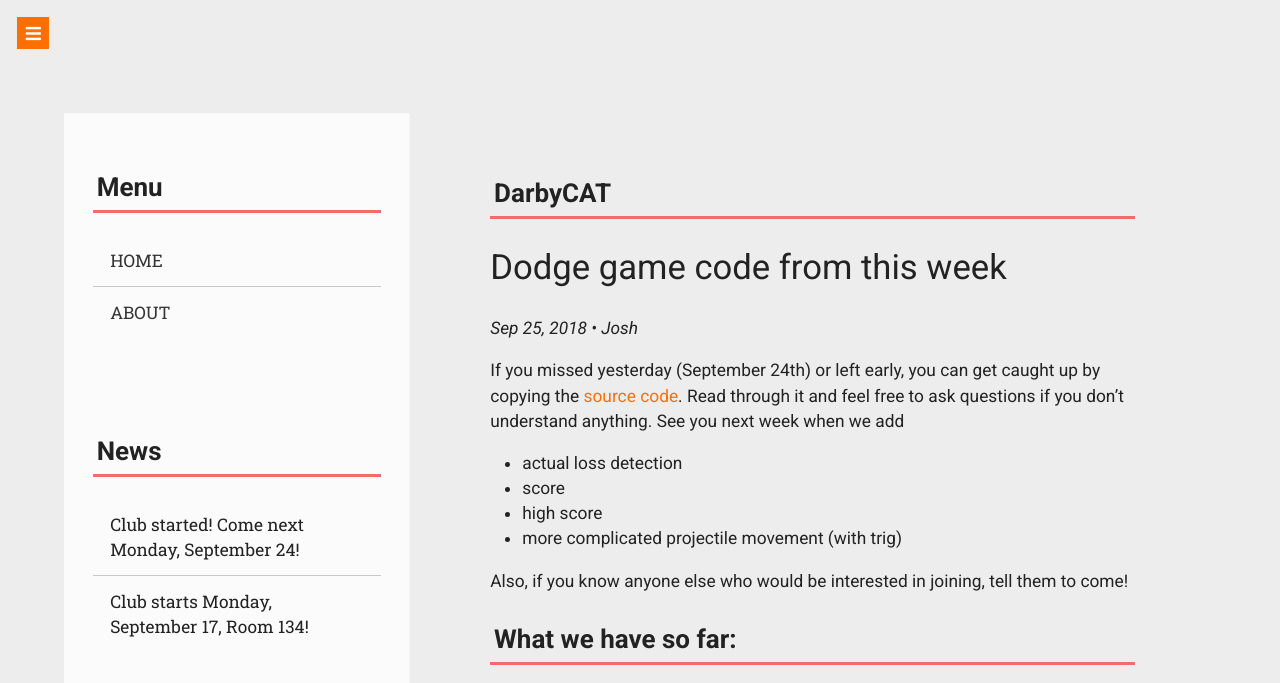
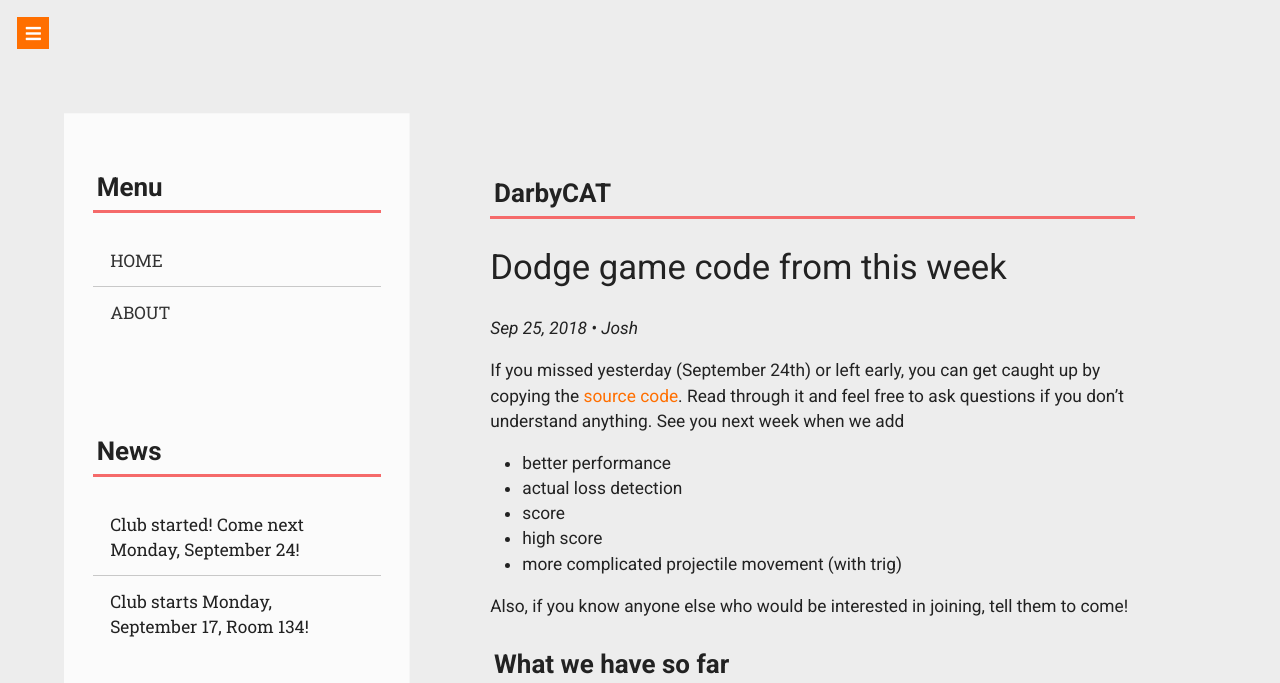
Before and after one commit to Joel4763/darbycat.github.io, a Jekyll site: the page built from _posts/2018-09-25-Dodge-game-code-from-this-week.markdown, in a window 1280 px wide, cut to the strip 0-683 px from the top of the page. Built offline with Jekyll 4.4.1, drawn with Linux system fonts in a browser that asks for light colours; nearby versions of some CDN libraries.

Commit message:
Update 2018-09-25-Dodge-game-code-from-this-week.markdown

```diff
--- a/_posts/2018-09-25-Dodge-game-code-from-this-week.markdown
+++ b/_posts/2018-09-25-Dodge-game-code-from-this-week.markdown
@@ -7,11 +7,13 @@
 filename: https://editor.p5js.org/joshua.sims@hilliardschools.org/sketches/B1N2E38tX
 ---
 If you missed yesterday (September 24th) or left early, you can get caught up by copying the [source code](https://editor.p5js.org/joshua.sims@hilliardschools.org/sketches/B1N2E38tX). Read through it and feel free to ask questions if you don't understand anything. See you next week when we add
+* better performance
 * actual loss detection
 * score
 * high score
 * more complicated projectile movement (with trig)
 
 Also, if you know anyone else who would be interested in joining, tell them to come!
-## What we have so far:
+## What we have so far
 <iframe height="410" width="400" style="border:none;padding:0;" src="https://editor.p5js.org/embed/B1N2E38tX"></iframe>
+[view the code](https://editor.p5js.org/joshua.sims@hilliardschools.org/sketches/B1N2E38tX)
```
